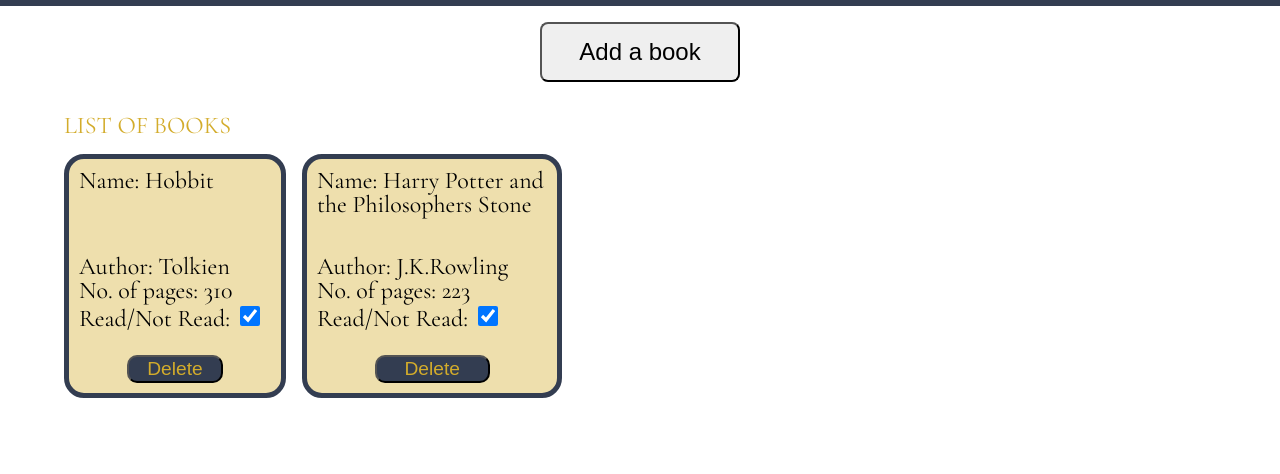
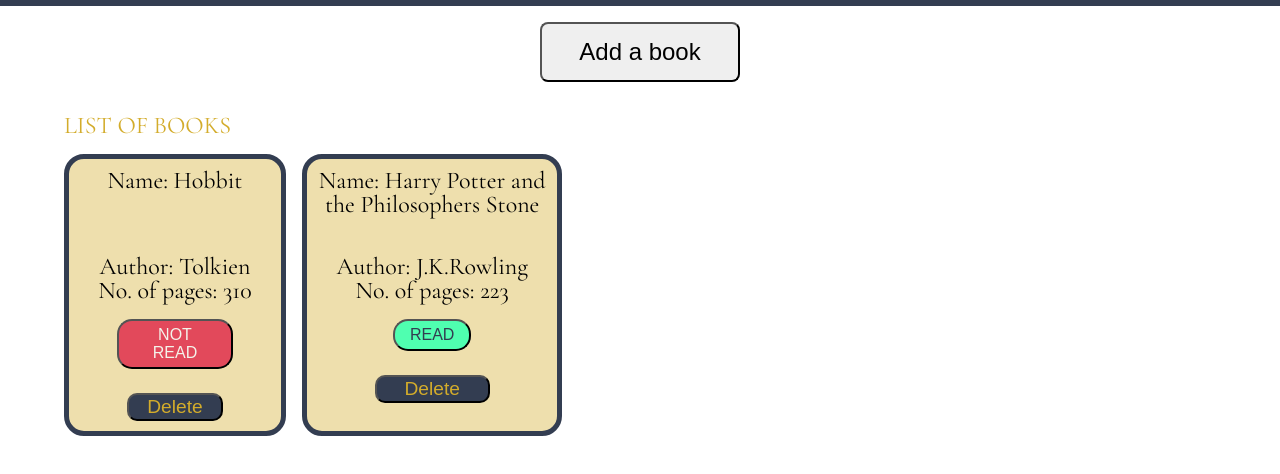
Before and after one commit to zoki33/library, a plain HTML site: page index.html in a window 1280 px wide. Shown: the part 138-612 px from the top of the page. Drawn offline with nearby package versions, Linux system fonts and the light colour scheme.

Commit message:
Add the read/not read button and its functionality

```diff
--- a/script.js
+++ b/script.js
@@ -1,21 +1,24 @@
 let myLibrary = [
-  { name: "Hobbit", author: "Tolkien", pages: "310", read: true },
+  { name: "Hobbit", author: "Tolkien", pages: "310", read: false, id: "998" },
   {
     name: "Harry Potter and the Philosophers Stone",
     author: "J.K.Rowling",
     pages: "223",
     read: true,
+    id: "999",
   },
 ];
 
 showBooks();
 
-function Book(name, author, pages, read) {
+function Book(name, author, pages, read, id) {
   this.name = name;
   this.author = author;
   this.pages = pages;
   this.read = read;
+  this.id = id;
 }
+let id_counter = 0;
 
 const form = document.getElementById("input-form");
 form.addEventListener("submit", (e) => {
@@ -24,8 +27,10 @@
   let author = document.getElementById("book_author").value;
   let pages = document.getElementById("book_pages").value;
   let read = document.getElementById("book_read").checked;
+  let id = id_counter.toString();
+  id_counter++;
 
-  let book = new Book(name, author, pages, read);
+  let book = new Book(name, author, pages, read, id);
   myLibrary = [...myLibrary, book];
   form.reset();
   showBooks();
@@ -47,34 +52,34 @@
   info_name.setAttribute("id", "title");
   let info_author = document.createElement("p");
   let info_pages = document.createElement("p");
-  let read_label = document.createElement("label");
   let delete_btn = document.createElement("button");
   let break_line = document.createElement("br");
   delete_btn.setAttribute("id", "del_btn");
   delete_btn.setAttribute("type", "button");
   delete_btn.innerText = "Delete";
-
-  read_label.setAttribute("for", "checky");
-  read_label.innerText = "Read/Not Read: ";
-  let info_read = document.createElement("INPUT");
-  info_read.setAttribute("id", "checky");
-  info_read.setAttribute("type", "checkbox");
-  info_read.checked = book.read;
-  info_read.setAttribute("value", book.read.toString());
+  let info_read = document.createElement("button");
+  info_read.classList.add("check_btn");
+  info_read.setAttribute("type", "button");
+  changeButton(book.read, info_read);
   info_name.innerHTML = `Name: ${book.name}`;
   info_author.innerHTML = `Author: ${book.author}`;
   info_pages.innerHTML = `No. of pages: ${book.pages}`;
-  read_label.appendChild(info_read);
-  book_box.setAttribute("id", `${book.name}`);
+  book_box.setAttribute("id", `${book.id}`);
 
   delete_btn.addEventListener("click", () => {
     deleteBook(book_box);
   });
 
+  info_read.addEventListener("click", () => {
+    changeReadStatus(book, myLibrary);
+    changeButton(book.read, info_read);
+    showBooks();
+  });
+
   book_box.appendChild(info_name);
   book_box.appendChild(info_author);
   book_box.appendChild(info_pages);
-  book_box.appendChild(read_label);
+  book_box.appendChild(info_read);
   book_box.appendChild(delete_btn);
   book_box.insertBefore(break_line, delete_btn);
 
@@ -96,8 +101,28 @@
 function deleteBook(books) {
   myLibrary.forEach((book) => {
     let index = myLibrary.indexOf(book);
-    if (book.name === books.id) {
+    if (book.id === books.id) {
       myLibrary.splice(index, 1) && books.remove();
     }
   });
 }
+
+function changeReadStatus(books, myLibrary) {
+  myLibrary.forEach((book) => {
+    if (book.id === books.id) {
+      book.read = !book.read;
+    }
+  });
+}
+
+function changeButton(status, button) {
+  status
+    ? ((button.style.backgroundColor = "#4FFFB0"),
+      (button.style.color = "#333D51"),
+      (button.innerText = "READ"))
+    : ((button.style.backgroundColor = "#E2495B"),
+      (button.style.color = "#F4F3EA"),
+      (button.innerText = "NOT READ"));
+
+  return button;
+}
--- a/styles.css
+++ b/styles.css
@@ -112,6 +112,7 @@
     background-color: #d3ac2b62;
     display: flex;
     flex-direction: column;
+    text-align: center;
 
 
 
@@ -158,6 +159,7 @@
     gap: 1vh;
     font-size: clamp(2vh,3vh,5vh);
     align-items: center;
+
 }
 
 .input-field{
@@ -209,6 +211,15 @@
     font-size: 1.5rem;
 }
 
+.check_btn{
+    padding: 5px 15px;
+    border-radius: 15px;
+    font-size: 1rem;
+    margin-top: 1rem;
+    max-width: 60%;
+    align-self: center;
+}
+
 #add_Book{
     border: #333D51 solid 15px;
     border-radius: 20px ;
@@ -236,6 +247,7 @@
 }
 
 
+
 @media only screen and (max-width: 767px) {
     body{
         display: flex;
@@ -261,7 +273,7 @@
     .book_box{
         display: flex;
         min-width: 80%;
-        height: 25vh;
+        height: 30vh;
        text-align: center;
     }
 }
```
